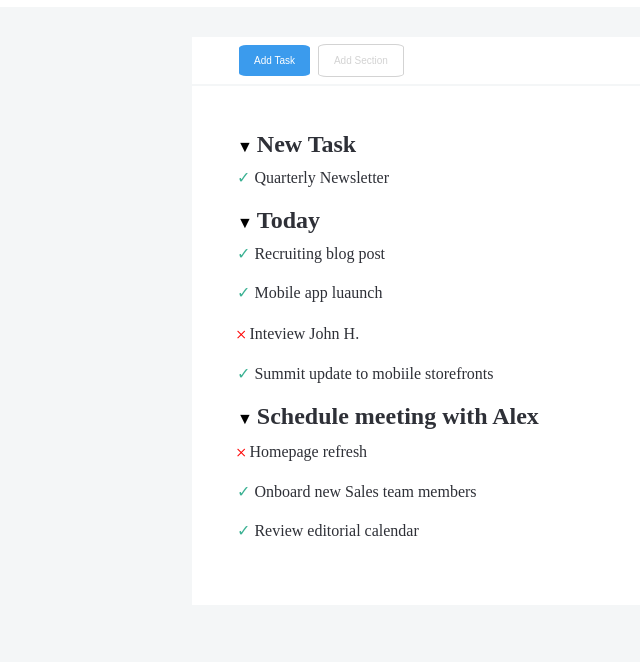
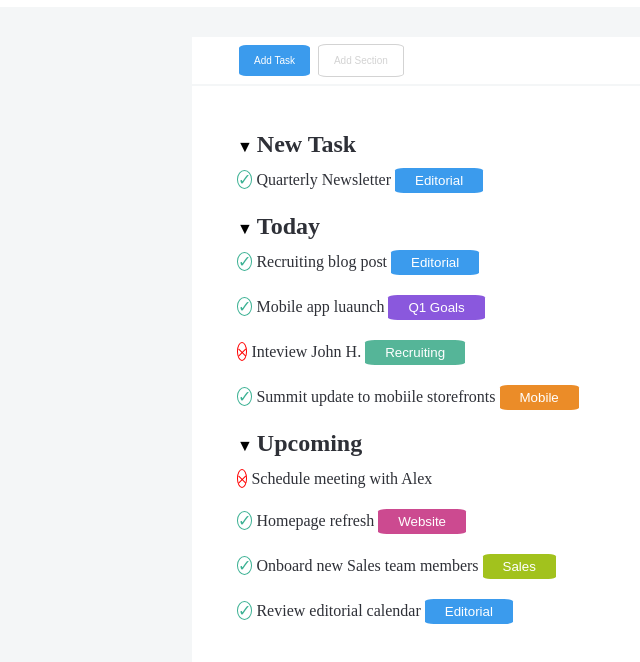
Before and after one commit to carlo-ddm/html-css-toboolist, a plain HTML site: page index.html in a window 1280 px wide. Shown: the part 76-738 px from the top of the page, without its empty margins (0-640 px from the left). Drawn offline with Linux system fonts and the light colour scheme.

Commit message:
Fine esercizio: completamento main (inserimento colored button)

```diff
--- a/index.css
+++ b/index.css
@@ -88,6 +88,8 @@ h2 {
 
 .check::before {
   content: '\02713';
+  border: 1px solid #3BB193;
+  border-radius: 100%;
 }
 
 .no.check {
@@ -96,8 +98,47 @@ h2 {
 
 .no.check::before {
   content: '\10102';
+  border: 1px solid red;
+  border-radius: 100%;
 }
 
 .row {
   color: #2E3037;
+  text-align: center;
+  display: inline-block;
+  margin: auto;
 }
+
+.colored {
+  display: inline-block;
+  width: auto;
+  padding: 5px 20px;
+  box-sizing: border-box;
+  border: 0px solid lightgray;
+  border-radius: 10%;
+  color: white;
+}
+
+.blu {
+  background-color: #3B9BED;
+}
+
+.purple {
+  background-color: #8A58DD;
+}
+
+.salvia {
+  background-color: #55B598;
+}
+
+.orange {
+  background-color: #EB8C28;
+}
+
+.pink {
+  background-color: #CC4A90;
+}
+
+.lightgreen {
+  background-color: #A2C21D;
+}
--- a/index.html
+++ b/index.html
@@ -43,6 +43,7 @@
         <span class="row">
           Quarterly Newsletter
         </span>
+        <input type="button" class="colored blu" value="Editorial">
       </div>
     </div>
 
@@ -56,44 +57,59 @@
         <span class="row">
           Recruiting blog post
         </span>
+        <input type="button" class="colored blu" value="Editorial">
       </div>
       <div class="check">
         <span class="row">
           Mobile app luaunch
         </span>
+        <input type="button" class="colored purple" value="Q1 Goals">
       </div>
       <div class="no check">
         <span class="row">
           Inteview John H.
         </span>
+        <input type="button" class="colored salvia" value="Recruiting">
       </div>
       <div class="check">
         <span class="row">
           Summit update to mobiile storefronts
         </span>
+        <input type="button" class="colored orange" value="Mobile">
       </div>
     </div>
 
     <!--UPCOMING-->
     <div class="arrow">
       <h2>
-        Schedule meeting with Alex
+        Upcoming
       </h2>
       <!--items-->
       <div class="no check">
         <span class="row">
+          Schedule meeting with Alex
+        </span>
+      </div>
+
+      <div class="check">
+        <span class="row">
           Homepage refresh
         </span>
+        <input type="button" class="colored pink" value="Website">
       </div>
+
       <div class="check">
         <span class="row">
           Onboard new Sales team members
         </span>
+        <input type="button" class="colored lightgreen" value="Sales">
       </div>
+
       <div class="check">
         <span class="row">
           Review editorial calendar
         </span>
+        <input type="button" class="colored blu" value="Editorial">
       </div>
     </div>
   </main>
```
